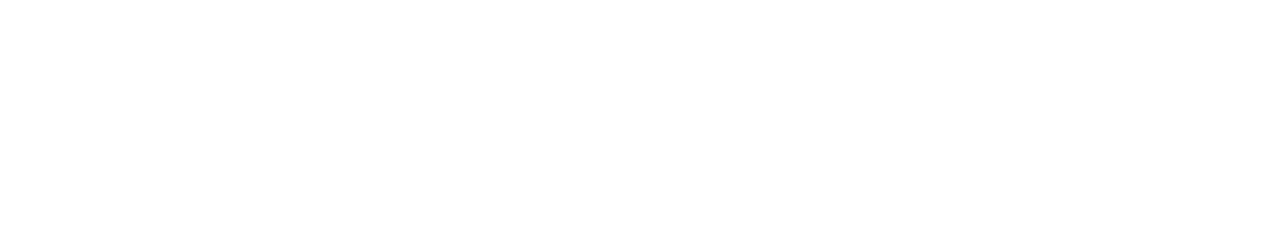
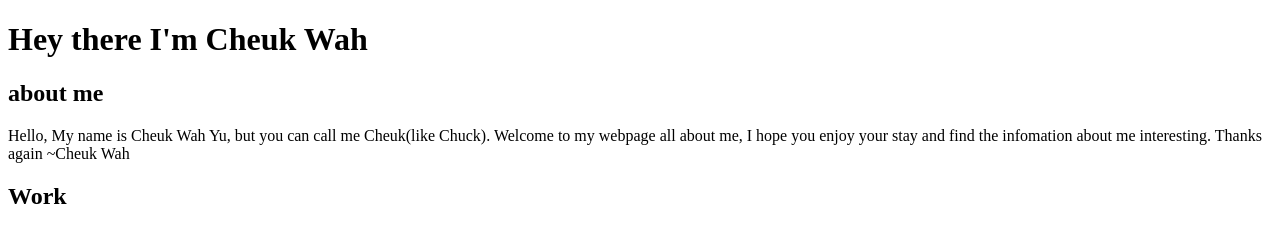
Before and after one commit to CWYKoji/Personal-Site, a plain HTML site: page index.html in a window 1280 px wide. Drawn offline with Linux system fonts and the light colour scheme.

Commit message:
V0.2 about me

```diff
--- a/index.html
+++ b/index.html
@@ -8,5 +8,26 @@
 </head>
 <body>
 
+
+    <header><h1>Hey there I'm Cheuk Wah</h1></header>
+
+    <div>
+        <h2>about me</h2>
+            <p>Hello, My name is Cheuk Wah Yu, but you can call me Cheuk(like Chuck). Welcome to my webpage all about me,
+            I hope you enjoy your stay and find the infomation about me interesting. Thanks again ~Cheuk Wah
+            </p>
+    </div>
+
+
+    <div>
+        <h2>Work</h2>
+        <table>
+            <tbody>
+
+            </tbody>
+        </table>
+    </div>
+
+
 </body>
 </html>
```
